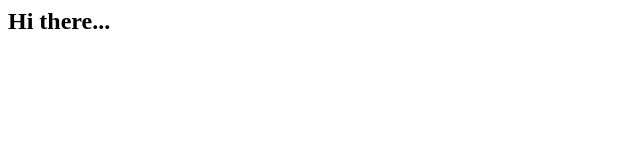
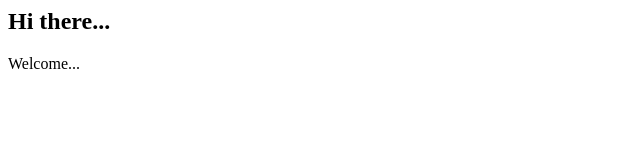
Before and after one commit to deejay123/test_html, a plain HTML site: page index.html in a window 1280 px wide. Shown: the full height of the page, 0-640 px from the left. Drawn offline with Linux system fonts and the light colour scheme.

Commit message:
Added welcome

```diff
--- a/index.html
+++ b/index.html
@@ -1,5 +1,7 @@
 <html>
     <body>
         <h2>Hi there...</h2>
+
+        <p>Welcome...</p>
     </body>
 </html>
```
